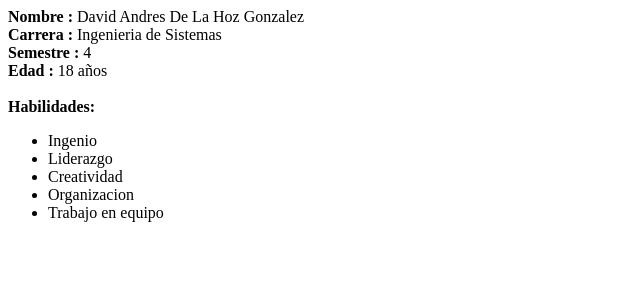
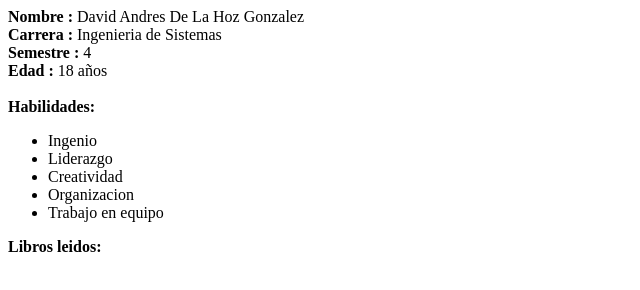
Before and after one commit to daviddelahoz023/PUNTO_1, a plain HTML site: page index.html in a window 1280 px wide. Shown: the whole page, without its empty margins (0-640 px from the left). Drawn offline with Linux system fonts and the light colour scheme.

Commit message:
Eighth commit

```diff
--- a/index.html
+++ b/index.html
@@ -21,6 +21,7 @@
 
 
     </ul>
+    <div><b>Libros leidos:</b></div>
 
 </body>
 </html>
```
